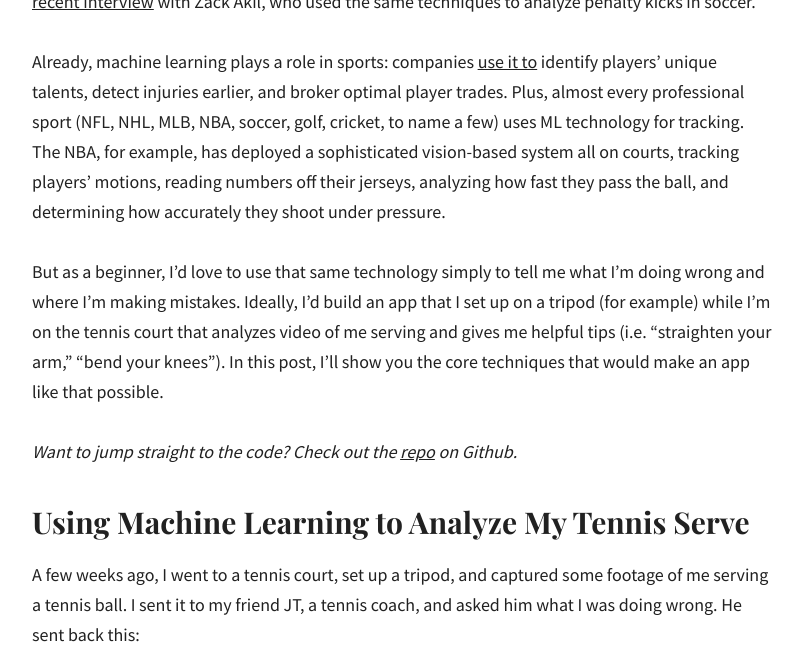
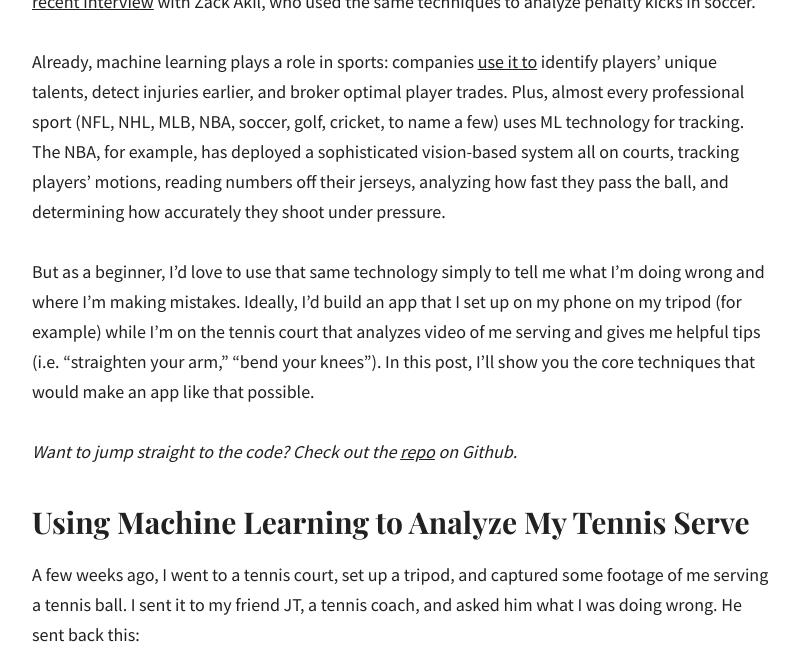
Before and after one commit to dalequark/daleonai, a Jekyll site: the page built from _posts/2020-07-07-can-ai-make-you-a-better-athlete-using-machine-learning-to-analyze-tennis-serves-and-penalty-kicks.md, in a window 1280 px wide and 900 px high, scrolled down 2139 px, cut to the strip 0-656 px from the top of the window. Shown: the whole strip, without its empty margins (238-1041 px from the left). Built offline with Jekyll 4.4.1, drawn with Linux system fonts in a browser that asks for light colours; some web fonts are replaced; comment, search, counter and statistics services are not loaded.

Commit message:
Update from Forestry.io Dale updated _posts/2020-07-07-can-ai-make-you-a-better-athlete-using-machine-learning-to-analyze-tennis-serves-and-penalty-kicks.md

```diff
--- a/_posts/2020-07-07-can-ai-make-you-a-better-athlete-using-machine-learning-to-analyze-tennis-serves-and-penalty-kicks.md
+++ b/_posts/2020-07-07-can-ai-make-you-a-better-athlete-using-machine-learning-to-analyze-tennis-serves-and-penalty-kicks.md
@@ -34,7 +34,7 @@ Which is what we'll be looking at today! In this post, I'll show you how to use
 
 Already, machine learning plays a role in sports: companies [use it to](https://www.nytimes.com/2020/04/08/technology/ai-sports-athletes-machine-learning.html) identify players’ unique talents, detect injuries earlier, and broker optimal player trades. Plus, almost every professional sport (NFL, NHL, MLB, NBA, soccer, golf, cricket, to name a few) uses ML technology for tracking. The NBA, for example, has deployed a sophisticated vision-based system all on courts, tracking players’ motions, reading numbers off their jerseys, analyzing how fast they pass the ball, and determining how accurately they shoot under pressure.
 
-But as a beginner, I'd love to use that same technology simply to tell me what I'm doing wrong and where I'm making mistakes. Ideally, I'd build an app that I set up on a tripod (for example) while I'm on the tennis court that analyzes video of me serving and gives me helpful tips (i.e. "straighten your arm," "bend your knees"). In this post, I'll show you the core techniques that would make an app like that possible.
+But as a beginner, I'd love to use that same technology simply to tell me what I'm doing wrong and where I'm making mistakes. Ideally, I'd build an app that I set up on my phone on my tripod (for example) while I'm on the tennis court that analyzes video of me serving and gives me helpful tips (i.e. "straighten your arm," "bend your knees"). In this post, I'll show you the core techniques that would make an app like that possible.
 
 _Want to jump straight to the code? Check out the_ [_repo_](https://github.com/google/making_with_ml/tree/master/sports_ai "repo") _on Github._
 
@@ -184,7 +184,6 @@ Quick recap: what's a Machine Learning classifier? It's a a type of model that _
 
 Once your data has been uploaded, you should see it in the AutoML Vision "IMAGES" tab:
 
-
 ![](/images/screen-shot-2020-07-14-at-11-59-48-pm.png)
 
 Here, you can start applying labels. Click into an image. In the editing view (below), you'll be able to click and drag a little bounding box:
```
